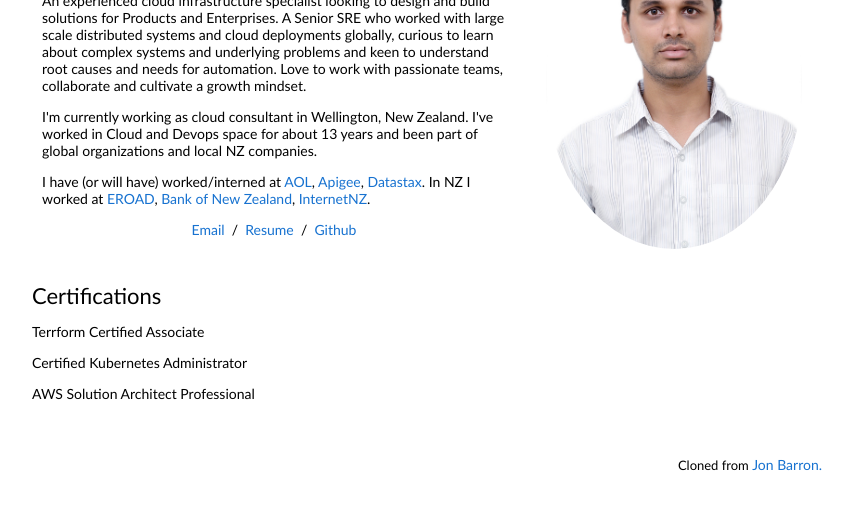
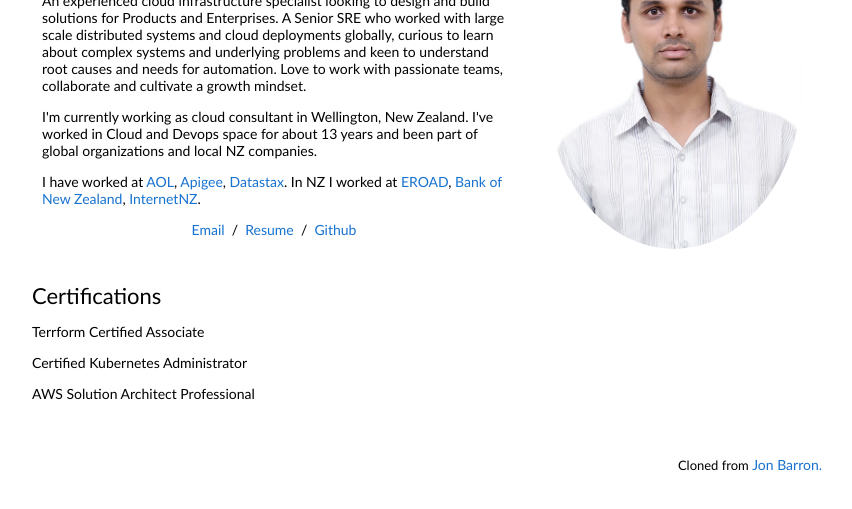
Before and after one commit to sailendhran/sailendhran.github.io, a plain HTML site: page index.html in a window 1280 px wide. Shown: the part 109-618 px from the top of the page, without its empty margins (218-1070 px from the left). Drawn offline with Linux system fonts and the light colour scheme.

Commit message:
updating

```diff
--- a/index.html
+++ b/index.html
@@ -29,7 +29,7 @@
                   I'm currently working as cloud consultant in Wellington, New Zealand. I've worked in Cloud and Devops space for about 13 years and been part of global organizations and local NZ companies.
                 </p>
                 <p>
-                  I have (or will have) worked/interned at <a href="aol.com">AOL</a>, <a href="apigee.com" >Apigee</a>, <a href="https://datastax.com/">Datastax</a>. In NZ I worked at <a href="eroad.com">EROAD</a>, <a href="bnz.co.nz" >Bank of New Zealand</a>, <a href="https://internetnz.nz/">InternetNZ</a>.
+                  I have worked at <a href="aol.com">AOL</a>, <a href="apigee.com" >Apigee</a>, <a href="https://datastax.com/">Datastax</a>. In NZ I worked at <a href="eroad.com">EROAD</a>, <a href="bnz.co.nz" >Bank of New Zealand</a>, <a href="https://internetnz.nz/">InternetNZ</a>.
                 </p>
                 <p style="text-align:center">
                   <a href="mailto:sailendhran560@gmail.com">Email</a> &nbsp;/&nbsp;
```
